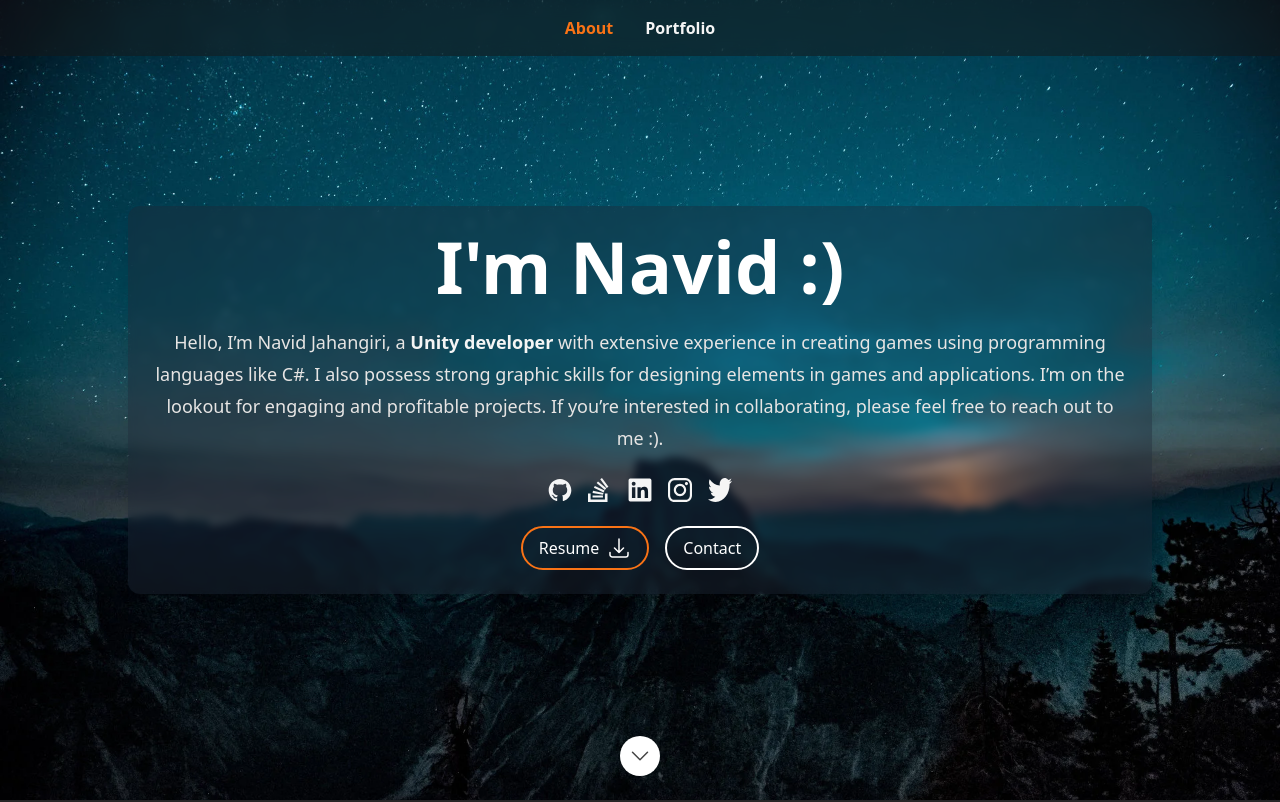
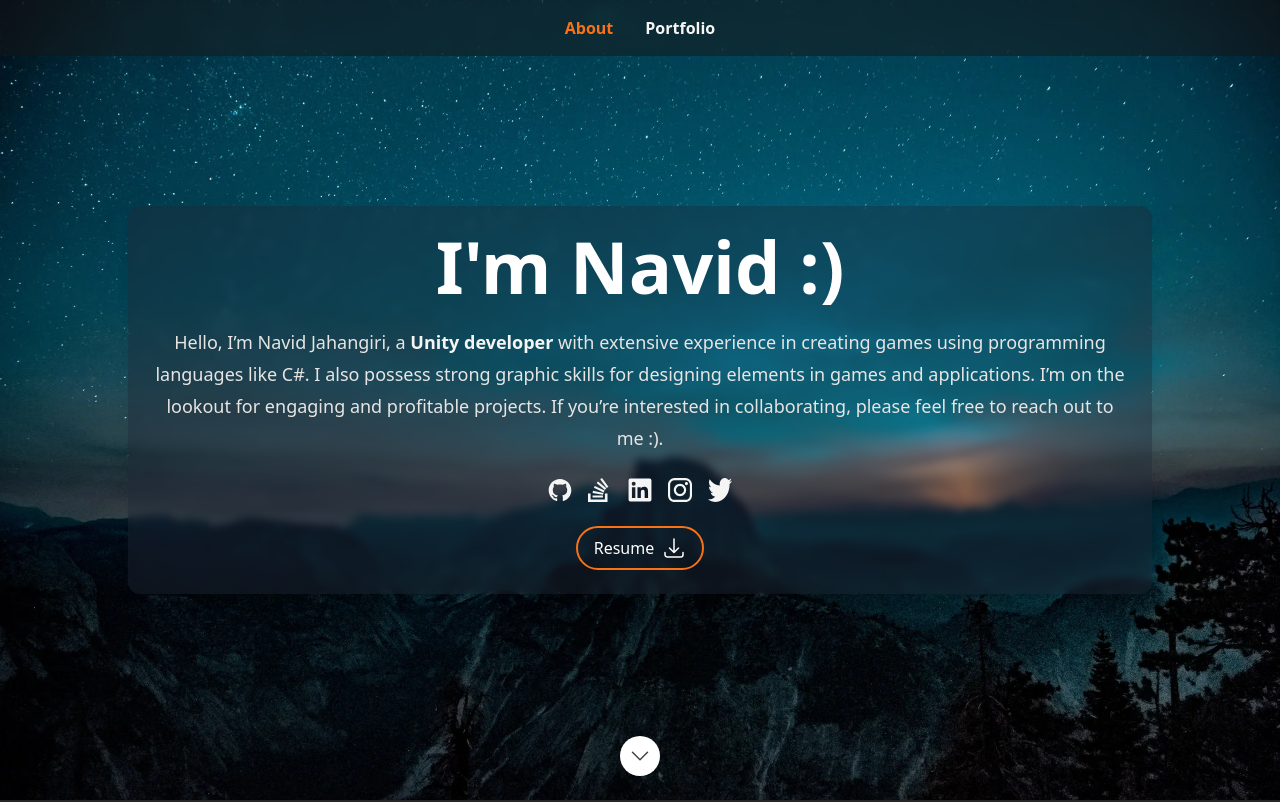
Before and after one commit to Navid-j/portfolio, a Next.js app: page / in a window 1280 px wide. Shown: the top 802 px of the page. Built offline with nearby package versions, Linux system fonts and the light colour scheme.

Commit message:
update ui and cv

```diff
--- a/src/data/data.tsx
+++ b/src/data/data.tsx
@@ -82,15 +82,10 @@ export const heroData: Hero = {
   ),
   actions: [
     {
-      href: '/assets/resume.pdf',
+      href: '../images/CV.pdf',
       text: 'Resume',
       primary: true,
       Icon: ArrowDownTrayIcon,
-    },
-    {
-      href: `#${SectionId.Contact}`,
-      text: 'Contact',
-      primary: false,
     },
   ],
   aboutItems: [
```
Also changed, not shown: 1 other file (tests, documents, lock files or other folders).
